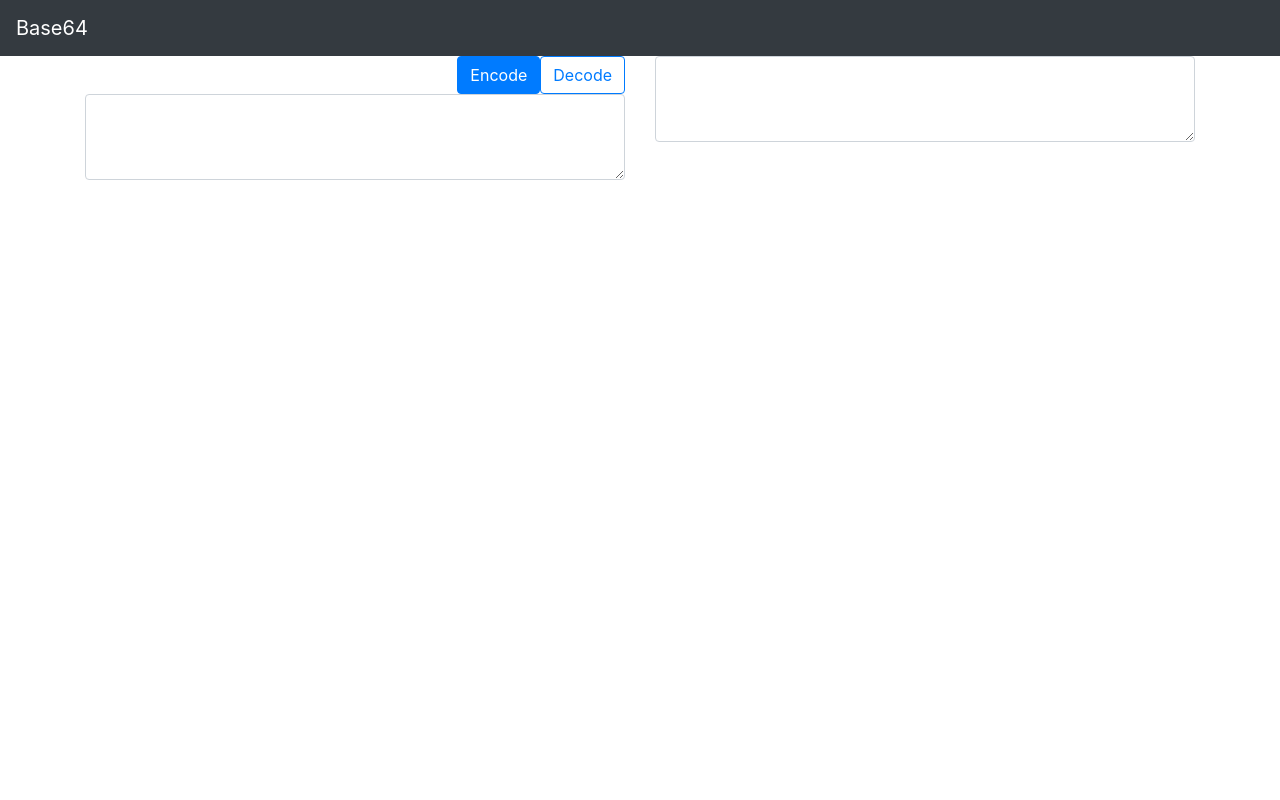
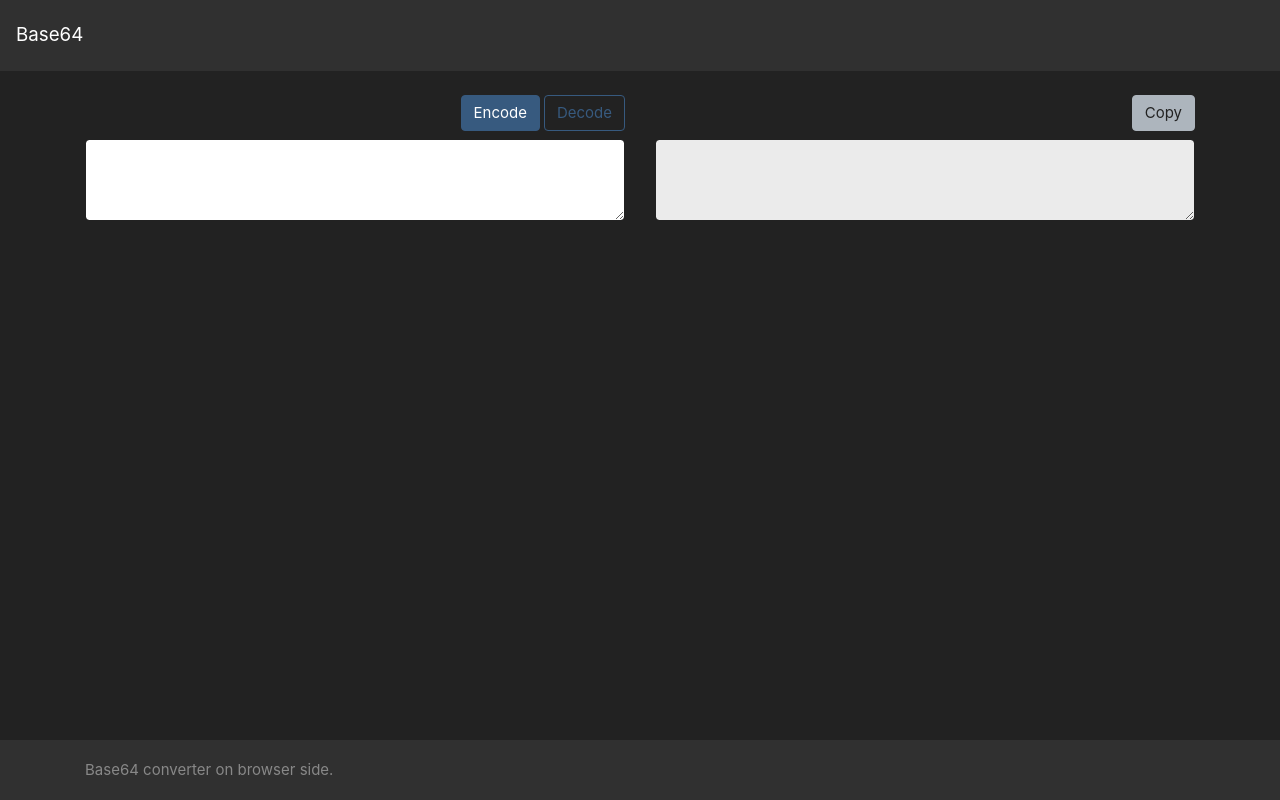
Before and after one commit to DropSnorz/base64, a React (Create React App) app: page / in a window 1280 px wide. Built offline with nearby package versions, Linux system fonts and the light colour scheme.

Commit message:
dev: update UI style

```diff
--- a/package.json
+++ b/package.json
@@ -7,6 +7,7 @@
     "@testing-library/react": "^11.1.0",
     "@testing-library/user-event": "^12.1.10",
     "bootstrap": "^4.6.0",
+    "bootswatch": "^4.6.0",
     "react": "^17.0.2",
     "react-bootstrap": "^1.6.1",
     "react-dom": "^17.0.2",
--- a/src/App.js
+++ b/src/App.js
@@ -1,16 +1,15 @@
-import Encoder from './Encoder'
-import Navbar from 'react-bootstrap/Navbar';
+import Header from './components/Header'
+import Encoder from './components/Encoder'
+import Footer from './components/Footer'
 
 function App() {
   return (
     <div className="App">
-      <Navbar bg="dark" variant="dark" expand="lg">
-        <Navbar.Brand href="#home">Base64</Navbar.Brand>
-        <Navbar.Toggle aria-controls="basic-navbar-nav" />
-      </Navbar>
+      <Header />
       <div class="container">
         <Encoder />
       </div>
+      <Footer />
     </div>
   );
 }
--- a/src/Encoder.js
+++ /dev/null
@@ -1,37 +0,0 @@
-import React from 'react';
-import Button from 'react-bootstrap/Button';
-import Form from 'react-bootstrap/Form';
-
-
-export default class Encoder extends React.Component {
-  constructor(props) {
-    super(props);
-    this.state = { encodeSwitch: true, output: "" };
-    this.handleChange = this.handleChange.bind(this);
-  }
-
-  handleChange(event) {
-    if(this.state.encodeSwitch) {
-      this.setState({output: btoa(event.target.value)});
-    } else {
-      this.setState({output: atob(event.target.value)});
-    }
-  }
-
-  render() {
-    return (
-      <div class="row">
-        <div class="col-6">
-          <div class="float-right">
-            <Button variant={this.state.encodeSwitch ? "primary" : "outline-primary"} onClick={() => this.setState({encodeSwitch: true})}>Encode</Button>
-            <Button variant={!this.state.encodeSwitch ? "primary" : "outline-primary"} onClick={() => this.setState({encodeSwitch: false})}>Decode</Button>
-          </div>
-          <Form.Control as="textarea" rows={3} onChange={this.handleChange}/>
-        </div>
-        <div class="col-6">
-          <Form.Control as="textarea" rows={3} value={this.state.output}/>
-        </div>
-      </div>
-    );
-  }
-}
--- /dev/null
+++ b/src/components/Encoder.js
@@ -0,0 +1,40 @@
+import React from 'react';
+import Button from 'react-bootstrap/Button';
+import Form from 'react-bootstrap/Form';
+
+
+export default class Encoder extends React.Component {
+  constructor(props) {
+    super(props);
+    this.state = { encodeSwitch: true, output: "" };
+    this.handleChange = this.handleChange.bind(this);
+  }
+
+  handleChange(event) {
+    if (this.state.encodeSwitch) {
+      this.setState({ output: btoa(event.target.value) });
+    } else {
+      this.setState({ output: atob(event.target.value) });
+    }
+  }
+
+  render() {
+    return (
+      <div class="row mt-4">
+        <div class="col-6">
+          <div class="float-right mb-2">
+            <Button className="ml-1" variant={this.state.encodeSwitch ? "primary" : "outline-primary"} onClick={() => this.setState({ encodeSwitch: true })}>Encode</Button>
+            <Button className="ml-1" variant={!this.state.encodeSwitch ? "primary" : "outline-primary"} onClick={() => this.setState({ encodeSwitch: false })}>Decode</Button>
+          </div>
+          <Form.Control as="textarea" rows={3} onChange={this.handleChange} />
+        </div>
+        <div class="col-6">
+          <div class="float-right mb-2">
+            <Button className="ml-1" variant="light" onClick={() => { navigator.clipboard.writeText(this.state.output) }}>Copy</Button>
+          </div>
+          <Form.Control as="textarea" rows={3} value={this.state.output} readOnly />
+        </div>
+      </div>
+    );
+  }
+}
--- /dev/null
+++ b/src/components/Footer.js
@@ -0,0 +1,12 @@
+function Footer() {
+  return (
+    <footer class="footer">
+      <div class="container">
+        <span class="text-muted">Base64 converter on browser side.</span>
+      </div>
+
+    </footer>
+  );
+}
+
+export default Footer;
--- /dev/null
+++ b/src/components/Header.js
@@ -0,0 +1,14 @@
+import Navbar from 'react-bootstrap/Navbar';
+
+function Header() {
+  return (
+    <div>
+      <Navbar bg="dark" variant="dark" expand="lg">
+        <Navbar.Brand href="#home">Base64</Navbar.Brand>
+        <Navbar.Toggle aria-controls="basic-navbar-nav" />
+      </Navbar>
+    </div>
+  );
+}
+
+export default Header;
--- a/src/index.css
+++ b/src/index.css
@@ -11,3 +11,12 @@ code {
   font-family: source-code-pro, Menlo, Monaco, Consolas, 'Courier New',
     monospace;
 }
+
+.footer {
+  position: absolute;
+  bottom: 0;
+  width: 100%;
+  height: 60px;
+  line-height: 60px;
+  background-color: #303030;
+}
--- a/src/index.js
+++ b/src/index.js
@@ -1,6 +1,6 @@
 import React from 'react';
 import ReactDOM from 'react-dom';
-import 'bootstrap/dist/css/bootstrap.min.css';
+import 'bootswatch/dist/darkly/bootstrap.min.css';
 import './index.css';
 import App from './App';
 import reportWebVitals from './reportWebVitals';
```
Also changed, not shown: 1 other file (tests, documents, lock files or other folders).
